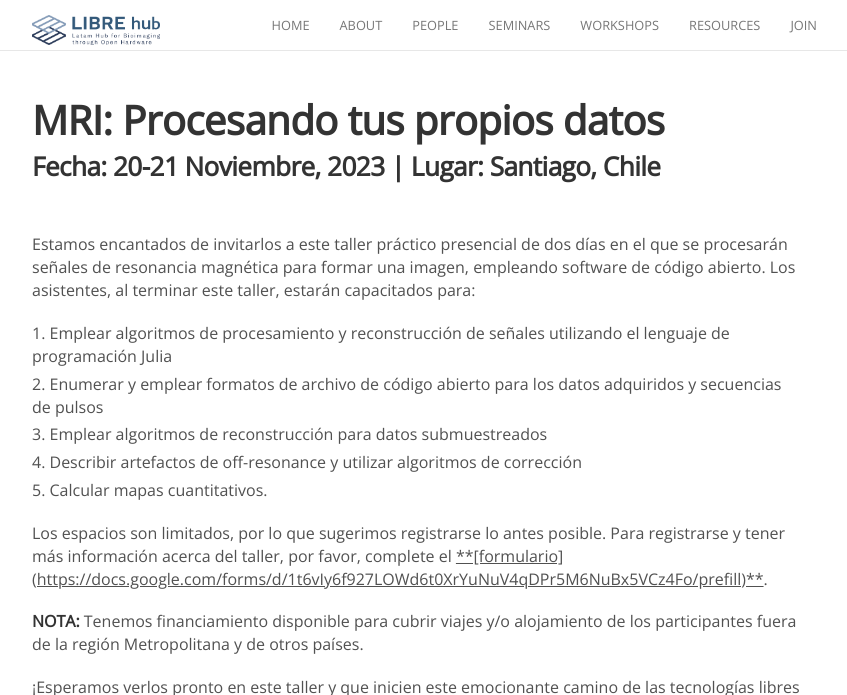
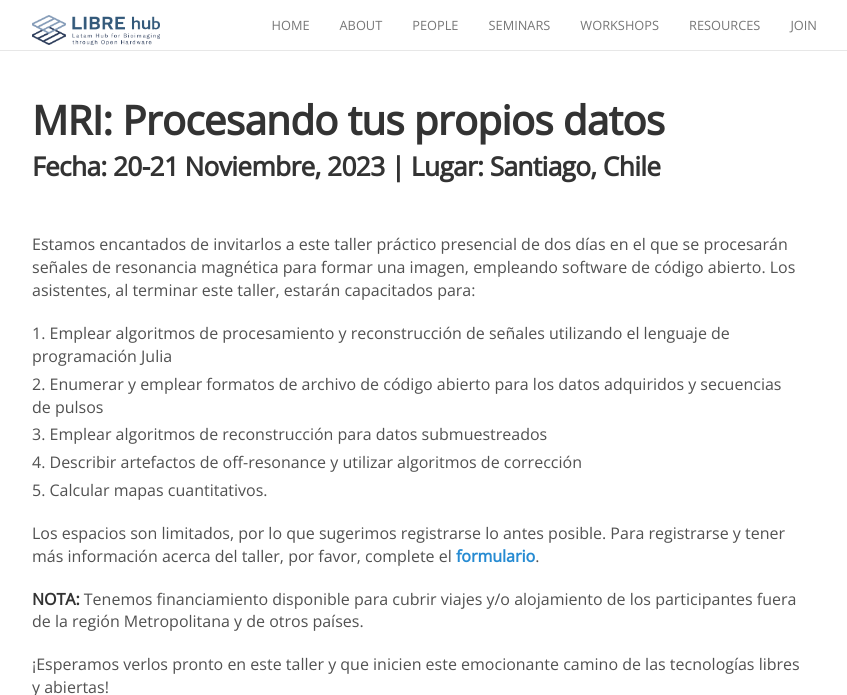
Before and after one commit to LIBREhub/LIBREhub.github.io, a Jekyll site: the page built from _posts/2023-07-29-mri-data-ws.md, in a window 1280 px wide and 900 px high, cut to the strip 0-695 px from the top of the window. Shown: the whole strip, without its empty margins (223-1070 px from the left). Built offline with Jekyll 4.4.1, drawn with Linux system fonts in a browser that asks for light colours; nearby versions of some CDN libraries.

Commit message:
Update form link

```diff
--- a/_posts/2023-07-29-mri-data-ws.md
+++ b/_posts/2023-07-29-mri-data-ws.md
@@ -19,7 +19,7 @@ Estamos encantados de invitarlos a este taller práctico presencial de dos días
 4. Describir artefactos de off-resonance y utilizar algoritmos de corrección
 5. Calcular mapas cuantitativos.
 
-Los espacios son limitados, por lo que sugerimos registrarse lo antes posible. Para registrarse y tener más información acerca del taller, por favor, complete el <u>**[formulario](https://docs.google.com/forms/d/1t6vIy6f927LOWd6t0XrYuNuV4qDPr5M6NuBx5VCz4Fo/prefill)**</u>.
+Los espacios son limitados, por lo que sugerimos registrarse lo antes posible. Para registrarse y tener más información acerca del taller, por favor, complete el **[formulario](https://docs.google.com/forms/d/1t6vIy6f927LOWd6t0XrYuNuV4qDPr5M6NuBx5VCz4Fo/prefill)**.
 
 **NOTA:** Tenemos financiamiento disponible para cubrir viajes y/o alojamiento de los participantes fuera de la región Metropolitana y de otros países.
 
```
